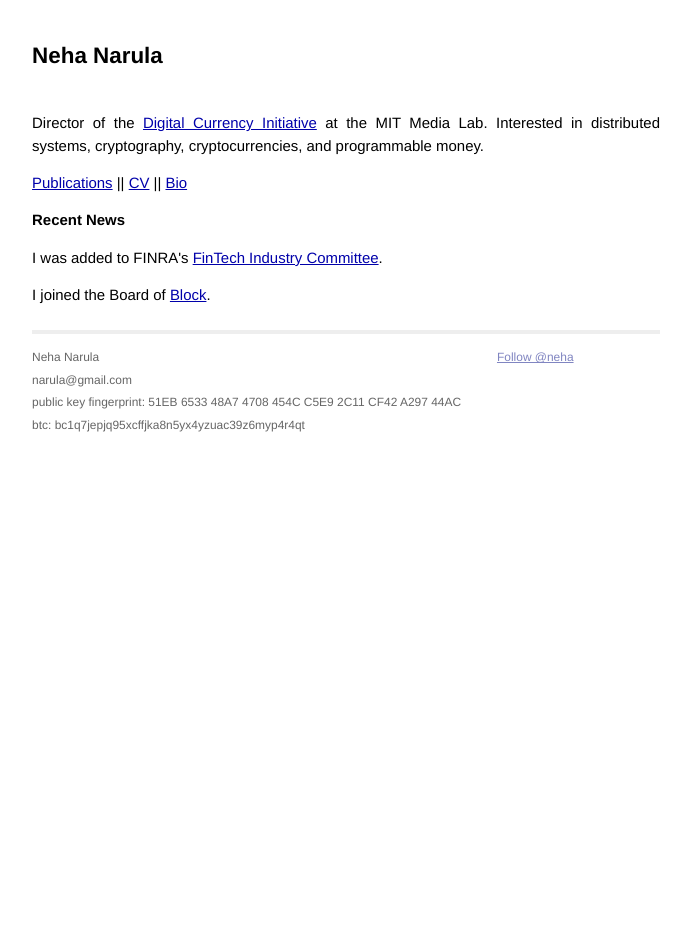
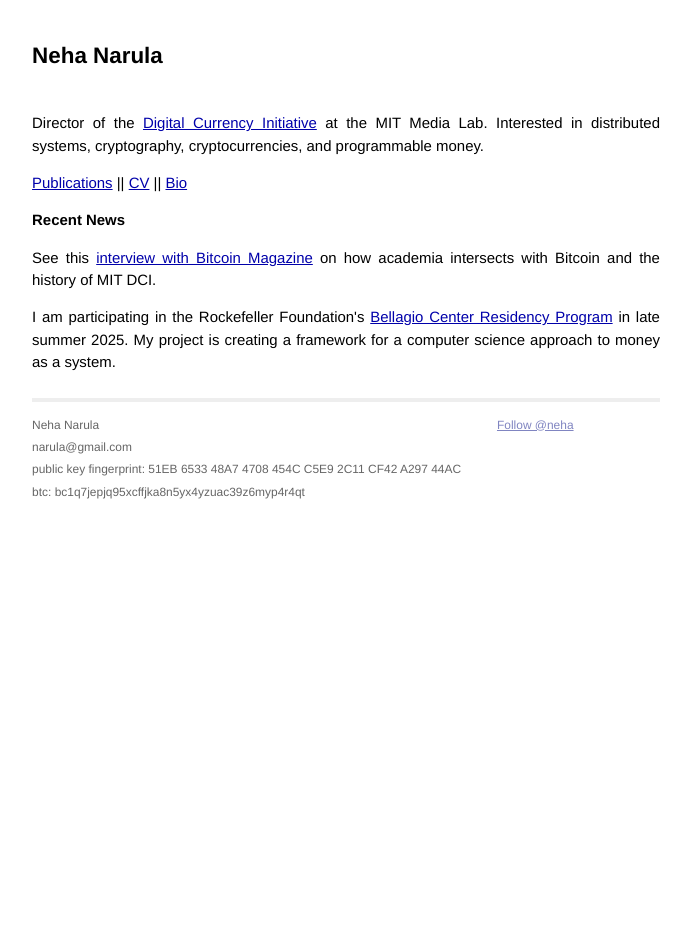
Before and after one commit to narula/narula.github.io, a Jekyll site: the page built from index.html, in a window 1280 px wide. Shown: the whole page, without its empty margins (294-985 px from the left). Built offline with Jekyll 4.4.1, drawn with Linux system fonts in a browser that asks for light colours; comment, search, counter and statistics services are not loaded.

Commit message:
more updates

```diff
--- a/index.html
+++ b/index.html
@@ -11,12 +11,16 @@ cryptocurrencies, and programmable money.
 
 <h3>Recent News</h3>
 
+<p>See this <a href="https://bitcoinmagazine.com/culture/mit-dci-director-neha-narula-how-academia-interacts-with-the-bitcoin-ecosystem">interview with Bitcoin Magazine</a> on how academia intersects with Bitcoin and the history of MIT DCI.
 
+<p>I am participating in the Rockefeller Foundation's <a href="https://www.rockefellerfoundation.org/fellowships-convenings/bellagio-center/residency-program/">Bellagio Center Residency Program</a> in late summer 2025. My project is creating a framework for a computer science approach to money as a system.
+
+
+<!---
 <p>I was added to FINRA's <a href="https://www.finra.org/about/governance/ad-hoc-committees">FinTech Industry Committee</a>.
 
 <p>I joined the Board of <a href="https://block.xyz/">Block</a>.
 
-<!---
 <p>We released <a href="https://dci.mit.edu/cbdc-fi-1">work funded by the Bill and Melinda Gates Foundation</a> on design choices in digital currency that might help or hinder financial inclusion.
 
 <p>We presented our <a href="https://www.usenix.org/conference/nsdi23/presentation/lovejoy">paper</a> "Hamilton: A High-Performance Transaction Processor for Central Bank Digital Currencies" at NSDI 23 in April.
```
